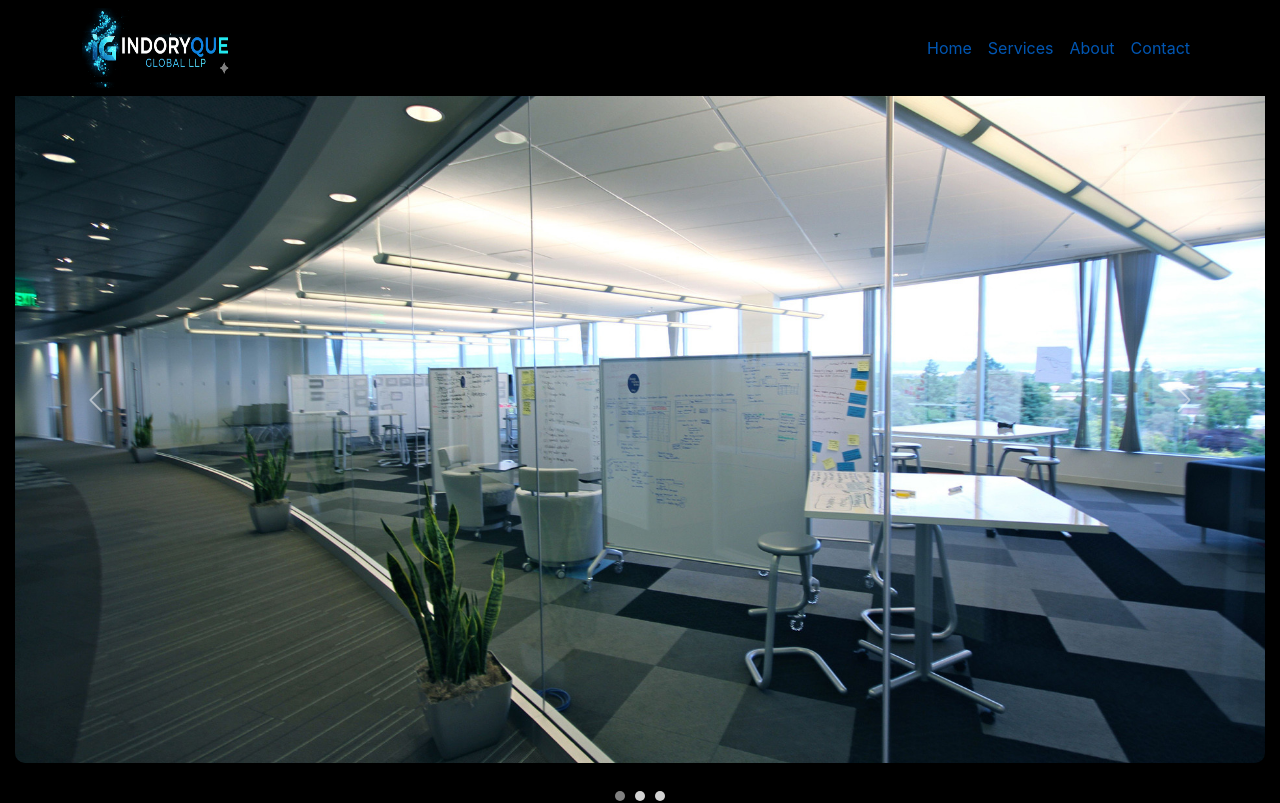
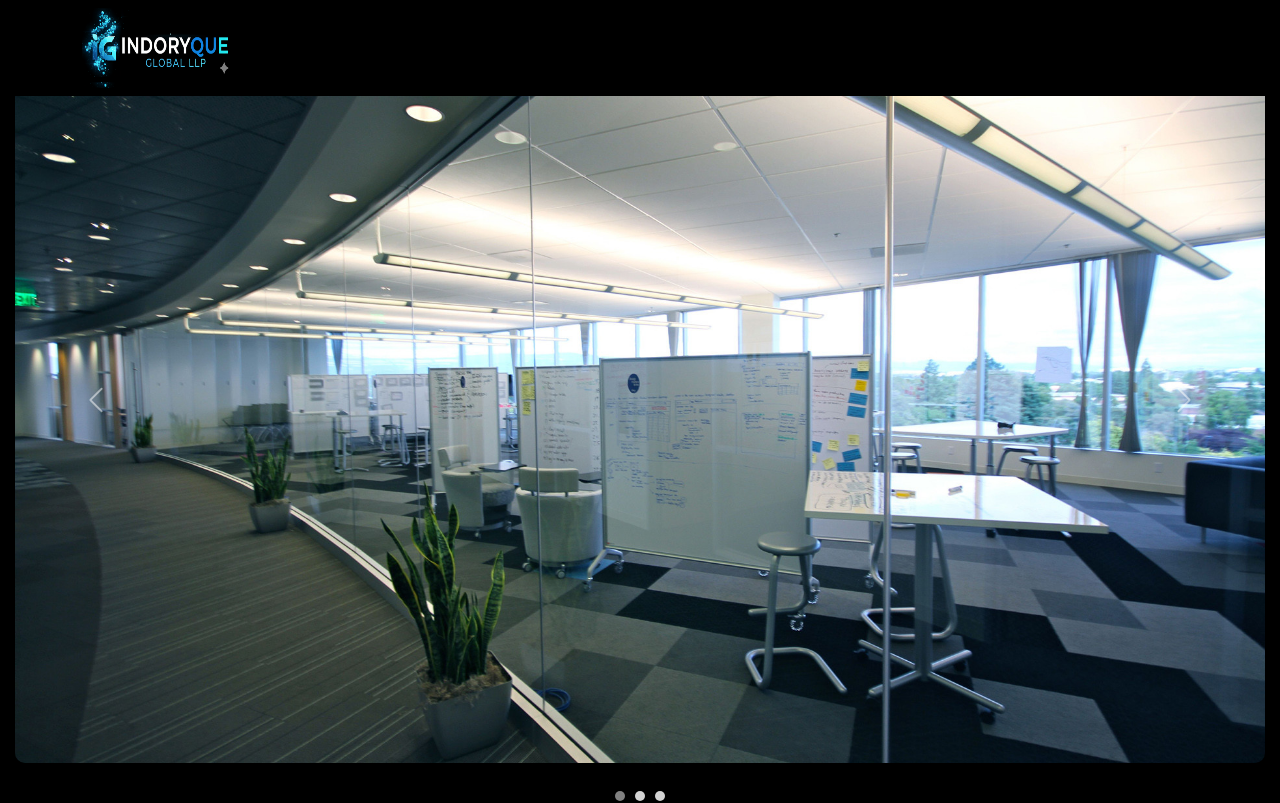
Before and after one commit to harshlg929/Indoryque-main, a React (Create React App) app: page /#/home in a window 1280 px wide. Shown: the top 803 px of the page. Built offline with nearby package versions, Linux system fonts and the light colour scheme.

Commit message:
Remove header component

```diff
--- a/src/components/header.jsx
+++ b/src/components/header.jsx
@@ -76,7 +76,7 @@ const Header = () => {
         >
           <span className="navbar-toggler-icon"></span>
         </button>
-        <div className={`collapse navbar-collapse ${isOpen ? "show" : ""}`} id="navbarNav">
+        {/* <div className={`collapse navbar-collapse ${isOpen ? "show" : ""}`} id="navbarNav">
           <ul className="navbar-nav ms-auto">
             {menuItems.map((item, index) =>
               item.dropdown ? (
@@ -119,7 +119,7 @@ const Header = () => {
               )
             )}
           </ul>
-        </div>
+        </div> */}
       </div>
     </nav>
   );
```
